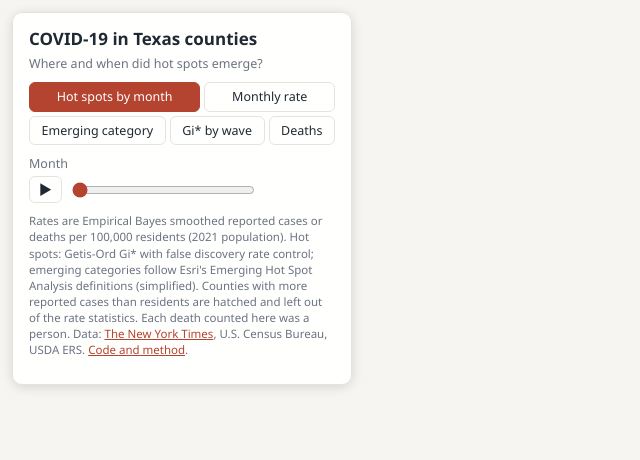
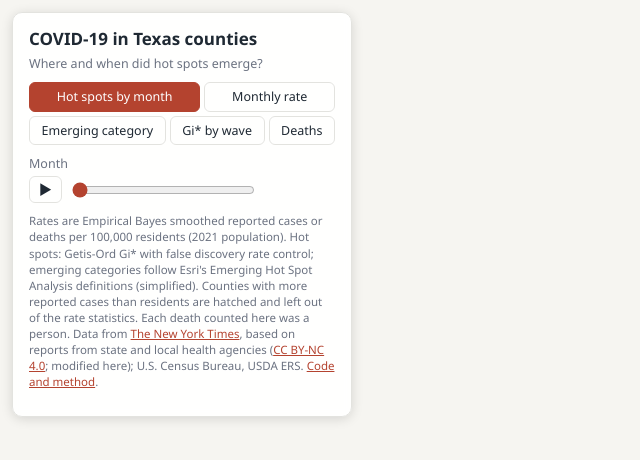
Before and after one commit to landon2199/texas-covid-spacetime, a plain HTML site: page covid/web_template.html in a window 1280 px wide. Shown: the whole page, without its empty margins (0-640 px from the left). Drawn offline with nearby package versions, Linux system fonts and the light colour scheme.

Commit message:
Use the NYT credit wording and note derived data are CC BY-NC 4.0
Co-Authored-By: Claude Opus 5.5 <noreply@anthropic.com>

```diff
--- a/covid/web_template.html
+++ b/covid/web_template.html
@@ -67,7 +67,7 @@
   </div>
   <div class="legend" id="legend"></div>
   <p class="note">Rates are Empirical Bayes smoothed reported cases or deaths per 100,000 residents (2021 population). Hot spots: Getis-Ord Gi* with false discovery rate control; emerging categories follow Esri's Emerging Hot Spot Analysis definitions (simplified). Counties with more reported cases than residents are hatched and left out of the rate statistics. Each death counted here was a person.
-  Data: <a href="https://github.com/nytimes/covid-19-data">The New York Times</a>, U.S. Census Bureau, USDA ERS.
+  Data from <a href="https://www.nytimes.com/interactive/2020/us/coronavirus-us-cases.html">The New York Times</a>, based on reports from state and local health agencies (<a href="https://github.com/nytimes/covid-19-data">CC BY-NC 4.0</a>; modified here); U.S. Census Bureau, USDA ERS.
   <a href="https://github.com/landon2199/texas-covid-spacetime">Code and method</a>.</p>
 </div>
 <script>
```
Also changed, not shown: docs/index.html (+1 -1 lines).
